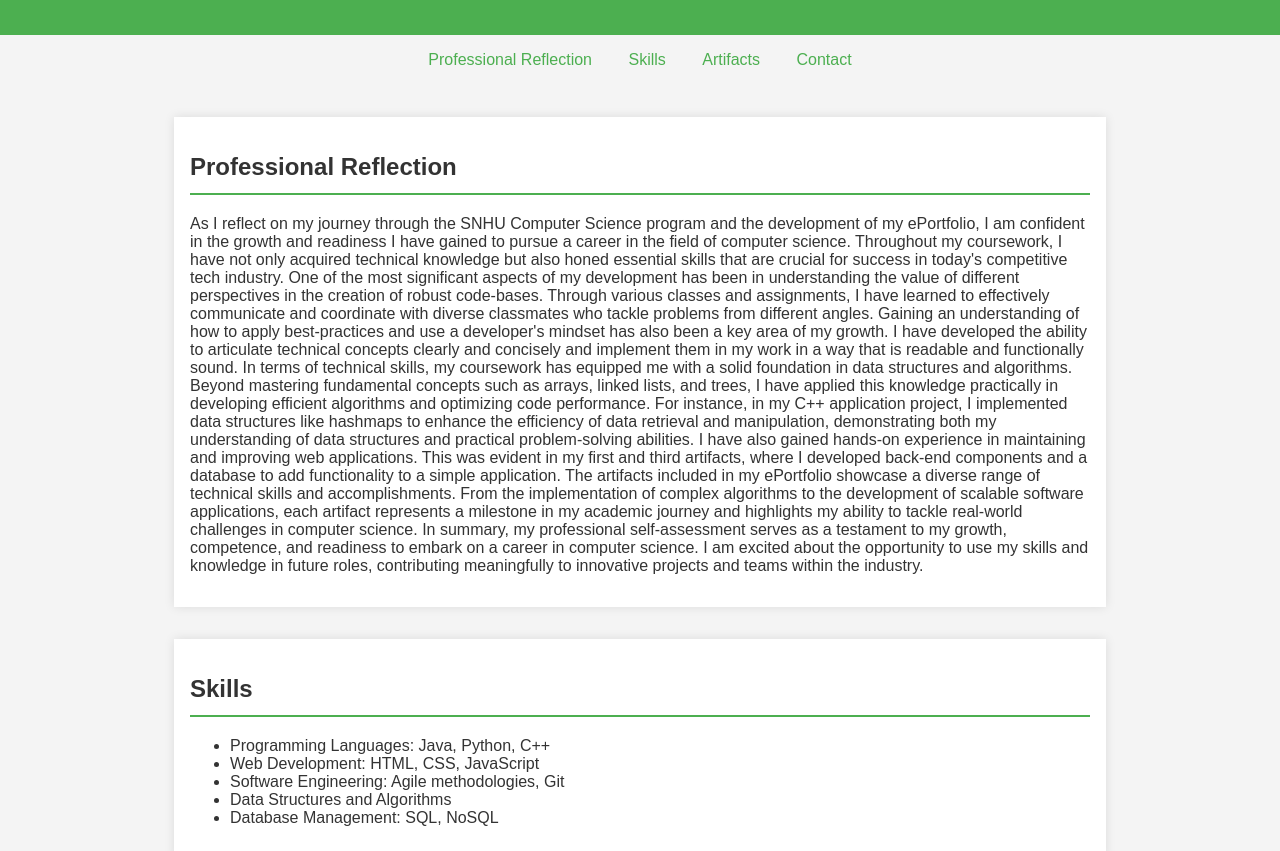
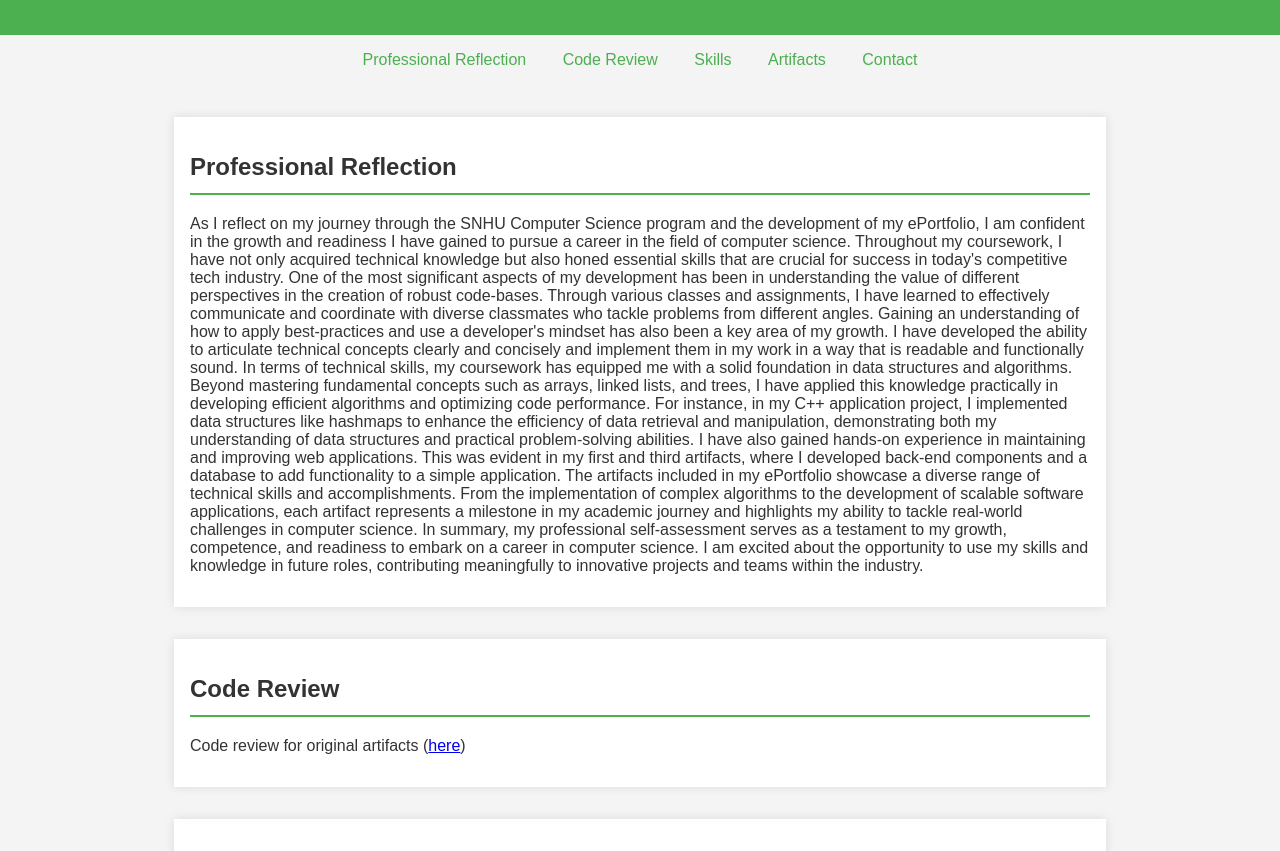
Before and after one commit to mikeladderbush/ePortfolio, a plain HTML site: page index.html in a window 1280 px wide. Shown: the part 77-928 px from the top of the page. Drawn offline with Linux system fonts and the light colour scheme.

Commit message:
Update index.html

```diff
--- a/index.html
+++ b/index.html
@@ -56,6 +56,7 @@
 
     <nav>
         <a href="#about">Professional Reflection</a>
+        <a href="#review">Code Review</a>
         <a href="#skills">Skills</a>
         <a href="#projects">Artifacts</a>
         <a href="#contact">Contact</a>
@@ -68,6 +69,11 @@
 In terms of technical skills, my coursework has equipped me with a solid foundation in data structures and algorithms. Beyond mastering fundamental concepts such as arrays, linked lists, and trees, I have applied this knowledge practically in developing efficient algorithms and optimizing code performance. For instance, in my C++ application project, I implemented data structures like hashmaps to enhance the efficiency of data retrieval and manipulation, demonstrating both my understanding of data structures and practical problem-solving abilities. I have also gained hands-on experience in maintaining and improving web applications. This was evident in my first and third artifacts, where I developed back-end components and a database to add functionality to a simple application.
 
 The artifacts included in my ePortfolio showcase a diverse range of technical skills and accomplishments. From the implementation of complex algorithms to the development of scalable software applications, each artifact represents a milestone in my academic journey and highlights my ability to tackle real-world challenges in computer science. In summary, my professional self-assessment serves as a testament to my growth, competence, and readiness to embark on a career in computer science. I am excited about the opportunity to use my skills and knowledge in future roles, contributing meaningfully to innovative projects and teams within the industry.</p>
+    </section>
+
+    <section id="review">
+        <h2>Code Review</h2>
+        <p>Code review for original artifacts (<a href="https://www.youtube.com/watch?v=q_hgLzW4jKw" target="_blank">here</a>)</p>
     </section>
 
     <section id="skills">
```
